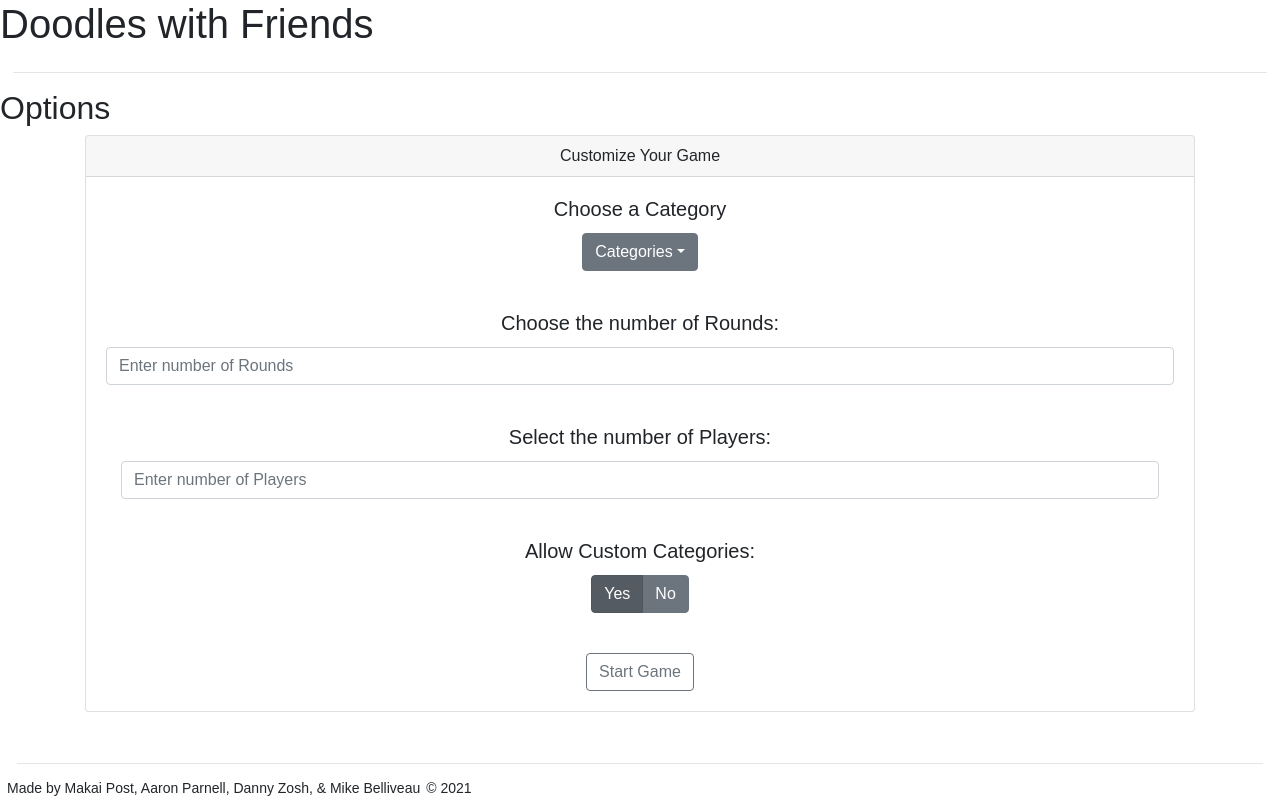
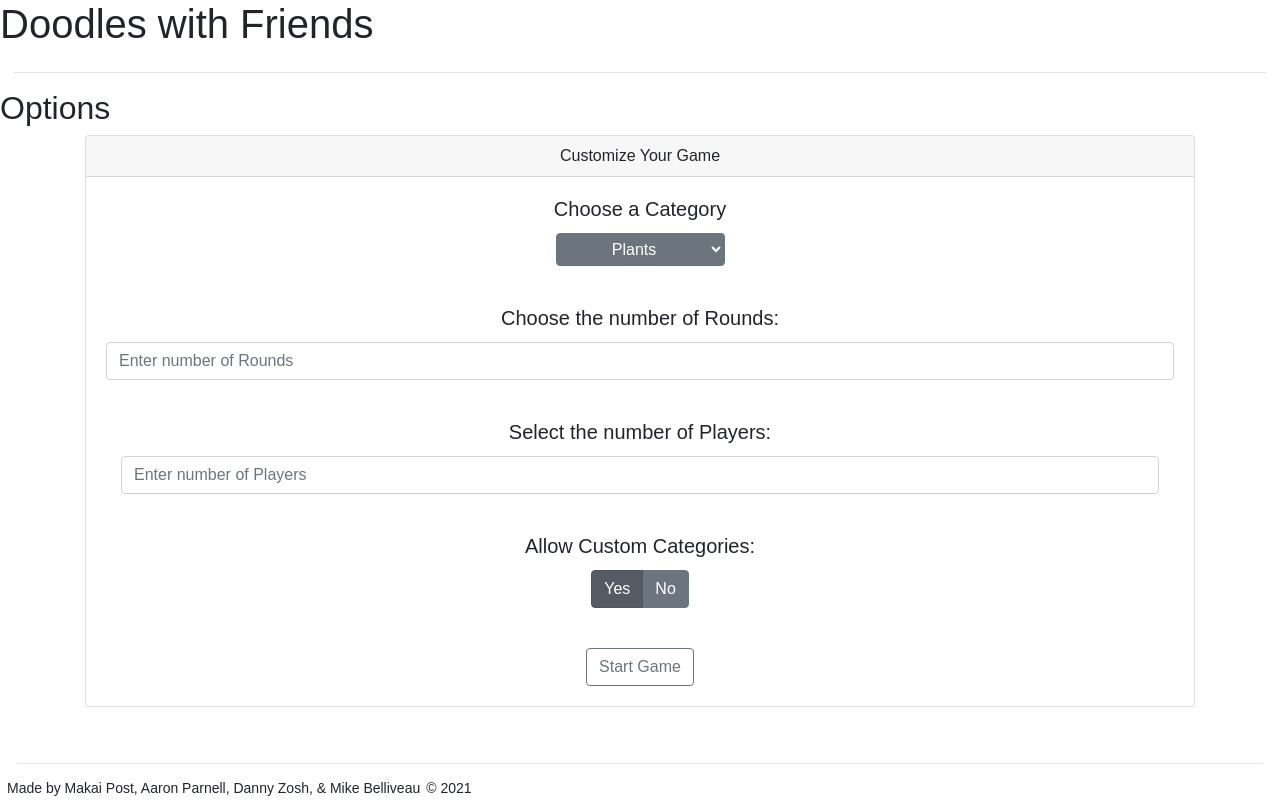
Before and after one commit to ToMakPo/Doodles-with-Friends, a React (Create React App) app in the folder client/: page /options in a window 1280 px wide. Built offline with nearby package versions, Linux system fonts and the light colour scheme.

Commit message:
revised the dropdown button to an options button that looks much better

```diff
--- a/client/src/pages/Options.js
+++ b/client/src/pages/Options.js
@@ -1,7 +1,9 @@
 import '../styles/palette.css'
 import '../styles/Options.css'
 
+
 const Options = () => {
+
     return (
         <main>
             <h2>Options</h2>
@@ -15,7 +17,7 @@ const Options = () => {
 
                 <div className="card-body">
                     <h5 className="card-title">Choose a Category</h5>
-                    <div className="dropdown">
+                    {/* <div className="dropdown">
                         <button className="btn btn-secondary dropdown-toggle" type="button" id="dropdownMenuButton1" data-bs-toggle="dropdown" aria-expanded="false">
                             Categories
                         </button>
@@ -26,7 +28,18 @@ const Options = () => {
                             <li><a className="dropdown-item" >Existential Crises</a></li>
                             <li><a className="dropdown-item" >Movies</a></li>
                         </ul>
-                    </div>
+                    </div> */}
+                    <select
+                        className="btn btn-secondary"
+                        name="categories"
+                        id="categoriesEl"
+                        type="button">
+                        <option value="Plants">Plants</option>
+                        <option value="Celebrities">Celebrities</option>
+                        <option value="Existential Crises">Existential Crises</option>
+                    </select>
+
+
                 </div>
 
                 <div className="card-body">
```
